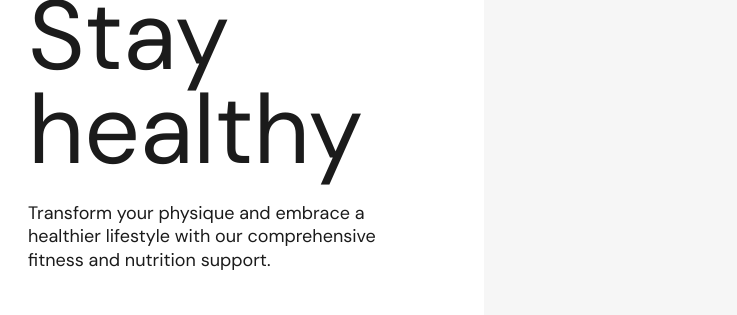
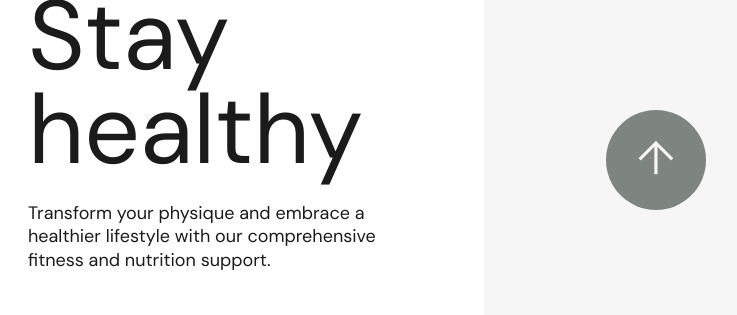
Before and after one commit to KirillProgrammerTop1gg/EnergyFlow, a website built with Parcel: page src/index.html in a window 1280 px wide. Shown: the part 540-855 px from the top of the page, 524-1261 px from the left. Built offline with nearby package versions, Linux system fonts and the light colour scheme; no server answers.

Commit message:
add to the up button

```diff
--- a/src/index.html
+++ b/src/index.html
@@ -20,5 +20,6 @@
     <include src="./partials/footer.html"></include>
     <include src="./partials/info.html"></include>
     <include src="./partials/favorites.html"></include>
+    <include src="./partials/toTheUp.html"></include>
 </body>
 </html>
--- a/src/js/fav.js
+++ b/src/js/fav.js
@@ -56,7 +56,7 @@ const showFavs = () => (document.querySelector('.favorites__list').innerHTML = '
             <li class="info__item">Target: <span class="info__span">${result.target}</span></li>
         </ul>
     </li>
-`)) : (document.querySelector('.favorites__list').innerHTML = `<img src="./imgs/dumbbell.png" alt="dumbbell" class="favorites__dumbbell" /><p class="favorites__err">It appears that you haven't added any exercises to your favorites yet. To get started, you can add exercises that you like to your favorites for easier access in the future.</p>`, document.querySelector('.favorites__list').classList.add('activeErr')) : null);
+`)) : (document.querySelector('.favorites__list').innerHTML = `<img src="https://github.com/KirillProgrammerTop1gg/EnergyFlow/blob/main/src/imgs/dumbbell.png?raw=true" alt="dumbbell" class="favorites__dumbbell" /><p class="favorites__err">It appears that you haven't added any exercises to your favorites yet. To get started, you can add exercises that you like to your favorites for easier access in the future.</p>`, document.querySelector('.favorites__list').classList.add('activeErr')) : null);
 
 showFavs();
 
--- /dev/null
+++ b/src/partials/toTheUp.html
@@ -0,0 +1,5 @@
+<section class="totheup">
+    <a class="totheup__link" href="#header">
+        <svg class="totheup__svg" viewBox="0 0 46.6689 46.6691" fill="none" xmlns="http://www.w3.org/2000/svg" xmlns:xlink="http://www.w3.org/1999/xlink"><desc>Created with Pixso.</desc><defs/><rect id="24 / arrows / arrow-top-right" rx="-0.500000" width="32.000000" height="32.000008" transform="translate(0.500000 23.834534) rotate(-44.999996)" fill="#FFFFFF" fill-opacity="0"/><path id="icon" d="M24.61 10.81L24.61 36.34L21.9 36.34L21.9 10.81L9.13 23.57L7.21 21.65L23.26 5.61L39.3 21.65L37.38 23.57L24.61 10.81Z" fill="#F6F6F6" fill-opacity="1.000000" fill-rule="evenodd"/><path id="icon" d="M24.61 36.34L21.9 36.34L21.9 10.81L9.13 23.57L7.21 21.65L23.26 5.61L39.3 21.65L37.38 23.57L24.61 10.81L24.61 36.34Z" stroke="#F6F6F6" stroke-opacity="1.000000" stroke-width="0.300000"/></svg>
+    </a>
+</section>
--- /dev/null
+++ b/src/sass/components/_toTheUp.scss
@@ -0,0 +1,29 @@
+.totheup{
+    position: fixed;
+    bottom: 50px;
+    right: 50px;
+    border-radius: 50%;
+    width: 100px;
+    height: 100px;
+    background: #7E847F;
+    @media screen and (max-width: 767px) {
+        width: 40px;
+        height: 40px;
+    }
+    &__link{
+        width: 100%;
+        height: 100%;
+        border-radius: 50%;
+        display: flex;
+        justify-content: center;
+        align-items: center;
+    }
+    &__svg{
+        width: 50px;
+        height: 50px;
+        @media screen and (max-width: 767px) {
+            width: 20px;
+            height: 20px;
+        }
+    }
+}
--- a/src/sass/index.scss
+++ b/src/sass/index.scss
@@ -12,3 +12,4 @@
 @import "./components/info";
 @import "./components/favorites";
 @import "./components/ratingModal";
+@import "./components/toTheUp";
```
Also changed, not shown: dist/index.html, 4 other files.
